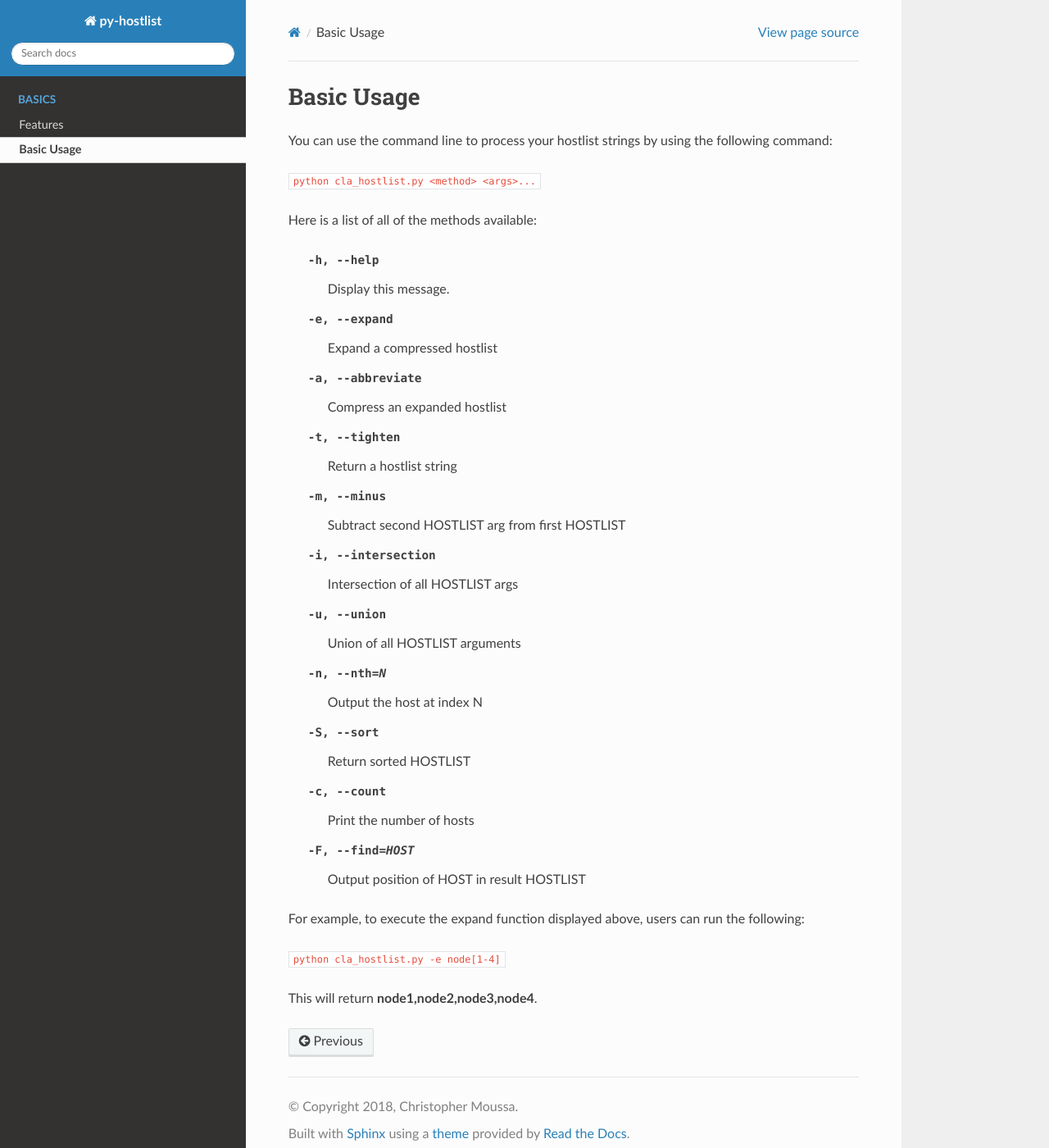
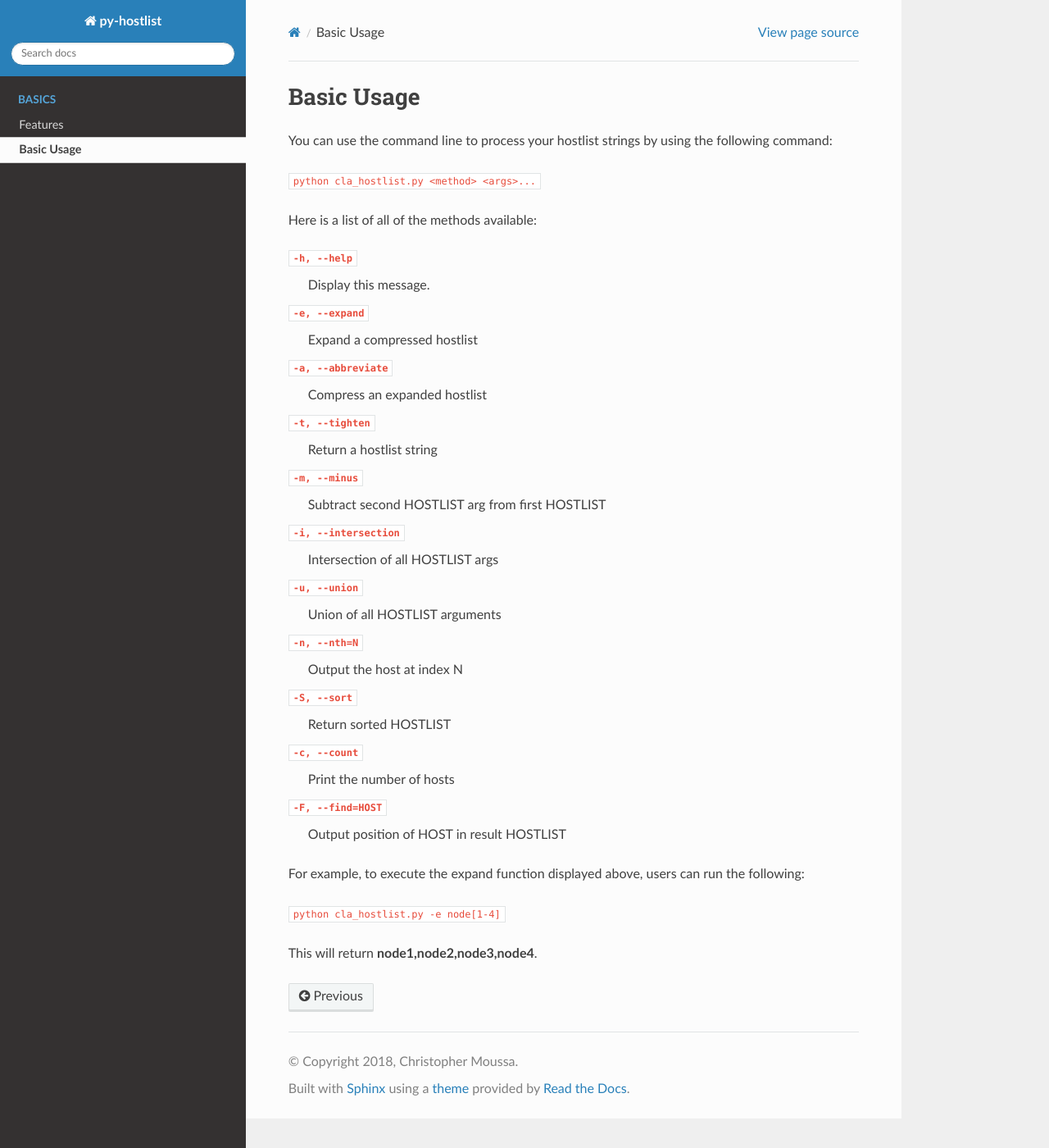
Before and after one commit to LLNL/py-hostlist, a Sphinx documentation site: the page built from docs/basic_usage.rst, in a window 1280 px wide and 1400 px high. Shown: the whole window at 82% size. Built offline with Sphinx 7.4.7 and the Read the Docs theme 2.0.0, drawn with Linux system fonts in a browser that asks for light colours.

```diff
--- a/docs/basic_usage.rst
+++ b/docs/basic_usage.rst
@@ -8,17 +8,28 @@ You can use the command line to process your hostlist strings by using the follo
 
 Here is a list of all of the methods available:
 
- -h, --help                   Display this message.
- -e, --expand                 Expand a compressed hostlist
- -a, --abbreviate             Compress an expanded hostlist
- -t, --tighten                Return a hostlist string
- -m, --minus                  Subtract second HOSTLIST arg from first HOSTLIST
- -i, --intersection           Intersection of all HOSTLIST args
- -u, --union                  Union of all HOSTLIST arguments
- -n, --nth=N                  Output the host at index N
- -S, --sort                   Return sorted HOSTLIST
- -c, --count                  Print the number of hosts
- -F, --find=HOST              Output position of HOST in result HOSTLIST
+``-h, --help``
+ Display this message.
+``-e, --expand``
+ Expand a compressed hostlist
+``-a, --abbreviate``
+ Compress an expanded hostlist
+``-t, --tighten``
+ Return a hostlist string
+``-m, --minus``
+ Subtract second HOSTLIST arg from first HOSTLIST
+``-i, --intersection``
+ Intersection of all HOSTLIST args
+``-u, --union``
+ Union of all HOSTLIST arguments
+``-n, --nth=N``
+ Output the host at index N
+``-S, --sort``
+ Return sorted HOSTLIST
+``-c, --count``
+ Print the number of hosts
+``-F, --find=HOST``
+ Output position of HOST in result HOSTLIST
 
 For example, to execute the expand function displayed above, users can run the following:
 
```
